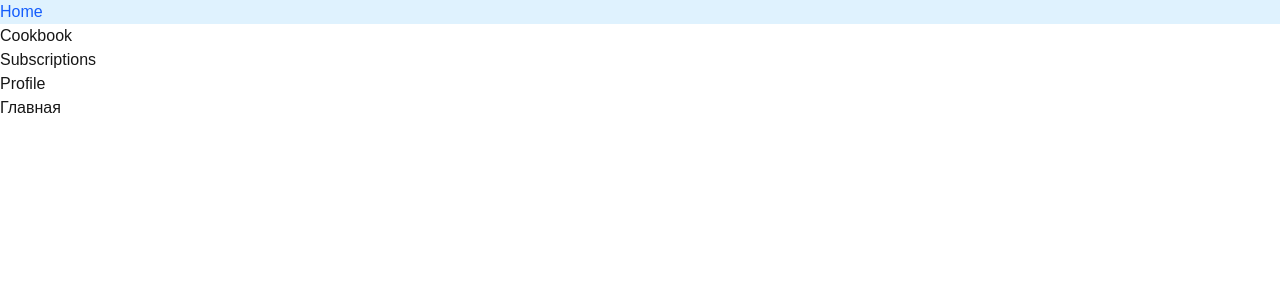
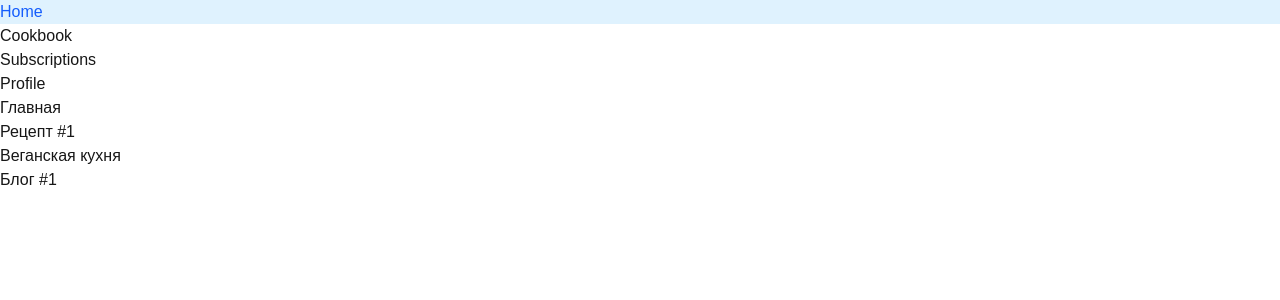
Before and after one commit to yasinskydew/yee-daa, a Next.js app: page /home in a window 1280 px wide. Shown: the top 300 px of the page. Built offline with nearby package versions, Linux system fonts and the light colour scheme.

Commit message:
Refactor HomePage component to include links and update layout structure

```diff
--- /dev/null
+++ b/app/(platform)/blogs/[id]/page.tsx
@@ -0,0 +1,10 @@
+export default async function BlogPage (props: { params: Promise<{ id: string }>}) {
+    const params = await props.params;
+    const id = params.id;
+
+    return (
+        <main>
+            Blog id {id}
+        </main>
+    )
+}
--- /dev/null
+++ b/app/(platform)/category/[slug]/page.tsx
@@ -0,0 +1,10 @@
+export default async function CategoryPage (props: { params: Promise<{ slug: string }>}) {
+    const params = await props.params;
+    const slug = params.slug;
+
+    return (
+        <main>
+            Category slug {slug}
+        </main>
+    )
+}
--- a/app/(platform)/home/page.tsx
+++ b/app/(platform)/home/page.tsx
@@ -1,5 +1,20 @@
-export default function HomePage () {
-    return (
-        <div className="">Главная</div>
-    )
+import Link from "next/link";
+
+export default function HomePage() {
+  return (
+    <>
+      <h1 className="">Главная</h1>
+      <ul>
+        <li>
+          <Link href="/recipes/1">Рецепт #1</Link>
+        </li>
+        <li>
+          <Link href="/category/vegan">Веганская кухня</Link>
+        </li>
+        <li>
+          <Link href="/blogs/1">Блог #1</Link>
+        </li>
+      </ul>
+    </>
+  );
 }
--- a/app/(platform)/layout.tsx
+++ b/app/(platform)/layout.tsx
@@ -11,7 +11,7 @@ export default function PlatformLayout({
       <aside className="hidden md:block">
         <SideNav />
       </aside>
-      <main>{children}</main>
+      <div>{children}</div>
       <div className="md:hidden">
         <SideNav />
       </div>
--- /dev/null
+++ b/app/(platform)/recipes/[id]/page.tsx
@@ -0,0 +1,10 @@
+export default async function RecipePage (props: { params: Promise<{ id: string }>}) {
+    const params = await props.params;
+    const id = params.id;
+
+    return (
+        <main>
+            Recipe id {id}
+        </main>
+    )
+}
```
